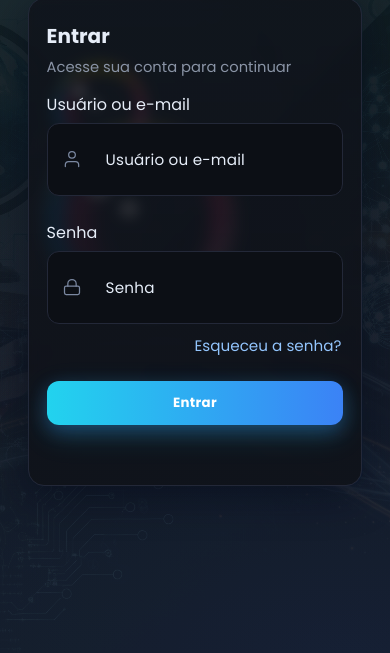
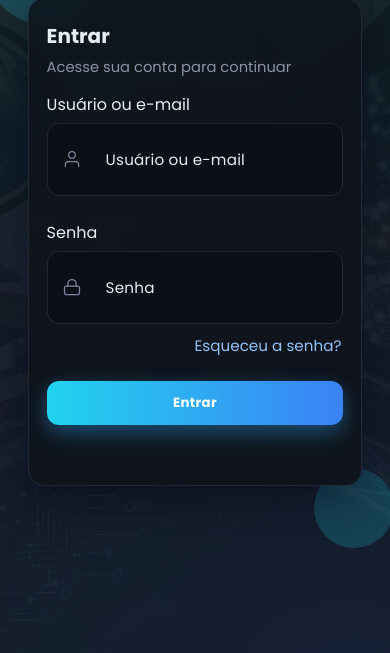
Before and after one commit to marforitheus-a11y/concursando-frontend, a plain HTML site: page index.html in a window 390 px wide. Shown: the part 191-844 px from the top of the page. Drawn offline with Linux system fonts and the light colour scheme; files whose address does not match are found by name.

Commit message:
feat(login): add mobile bubble background (grumpy-squid-93)

```diff
--- a/index.html
+++ b/index.html
@@ -108,61 +108,36 @@
       .logo-box img { height: 44px; }
     }
 
-    /* Uiverse mobile background: "grumpy-squid-93" by Dennyhml (MIT) */
-    .mobile-bubbles { position: fixed; inset: 0; z-index: 0; overflow: hidden; pointer-events: none; display: none; }
-    /* Ensure content sits above animated background on mobile */
-    @media (max-width: 640px) {
-      .mobile-bubbles { display: block; }
-      .login-wrap { position: relative; z-index: 1; }
+    /* Mobile bubble background behind login card (inspired by Uiverse: grumpy-squid-93) */
+    @media (max-width: 420px) {
+      .login-wrap {
+        position: relative;
+        overflow: visible;
+      }
+      .login-wrap::before, .login-wrap::after {
+        content: '';
+        position: absolute;
+        border-radius: 50%;
+        background: var(--accent-2);
+        opacity: 0.2;
+        z-index: -1;
+      }
+      .login-wrap::before {
+        width: 120px;
+        height: 120px;
+        top: -40px;
+        left: -30px;
+      }
+      .login-wrap::after {
+        width: 80px;
+        height: 80px;
+        bottom: -30px;
+        right: -20px;
+      }
     }
-    .mobile-bubbles .bubble {
-      position: absolute;
-      width: 200px; height: 200px; border-radius: 50%;
-      box-shadow: inset 0 0 25px rgba(255, 255, 255, 0.25);
-      --scale: 1;
-      transform: translateY(0) scale(var(--scale));
-      animation: animate_4010 8s ease-in-out infinite;
-    }
-    /* Placement + stagger (adapted from Uiverse code) */
-    .mobile-bubbles .bubble:nth-child(1) { left: 10%; top: 35%; --scale: 1; }
-    .mobile-bubbles .bubble:nth-child(2) { left: -10px; top: -100px; --scale: .45; animation-delay: -4s; }
-    .mobile-bubbles .bubble:nth-child(3) { right: -80px; top: -300px; --scale: .45; animation-delay: -6s; }
-    .mobile-bubbles .bubble:nth-child(4) { left: -120px; bottom: -200px; --scale: .35; animation-delay: -3s; }
-    .mobile-bubbles .bubble:nth-child(5) { left: 0; top: 200px; --scale: .5; animation-delay: -5s; }
-
-    @keyframes animate_4010 {
-      0%, 100% { transform: translateY(-20px) scale(var(--scale)); }
-      50%      { transform: translateY(20px) scale(var(--scale)); }
-    }
-    .mobile-bubbles .bubble::before {
-      content: '';
-      position: absolute; top: 50px; left: 45px;
-      width: 30px; height: 30px; border-radius: 50%;
-      background: #fff; z-index: 10; filter: blur(2px);
-    }
-    .mobile-bubbles .bubble::after {
-      content: '';
-      position: absolute; top: 80px; left: 80px;
-      width: 20px; height: 20px; border-radius: 50%;
-      background: #fff; z-index: 10; filter: blur(2px);
-    }
-    .mobile-bubbles .bubble span { position: absolute; border-radius: 50%; }
-    .mobile-bubbles .bubble span:nth-child(1) { inset: 10px; border-left: 15px solid #0fb4ff; filter: blur(8px); }
-    .mobile-bubbles .bubble span:nth-child(2) { inset: 10px; border-right: 15px solid #ff4484; filter: blur(8px); }
-    .mobile-bubbles .bubble span:nth-child(3) { inset: 10px; border-top: 15px solid #ffeb3b; filter: blur(8px); }
-    .mobile-bubbles .bubble span:nth-child(4) { inset: 30px; border-left: 15px solid #ff4484; filter: blur(12px); }
-    .mobile-bubbles .bubble span:nth-child(5) { inset: 10px; border-bottom: 10px solid #ffffff; filter: blur(8px); transform: rotate(330deg); }
   </style>
 </head>
 <body class="login-body">
-  <!-- Mobile-only animated background (Uiverse: grumpy-squid-93) -->
-  <div class="mobile-bubbles" aria-hidden="true">
-    <div class="bubble"><span></span><span></span><span></span><span></span><span></span></div>
-    <div class="bubble"><span></span><span></span><span></span><span></span><span></span></div>
-    <div class="bubble"><span></span><span></span><span></span><span></span><span></span></div>
-    <div class="bubble"><span></span><span></span><span></span><span></span><span></span></div>
-    <div class="bubble"><span></span><span></span><span></span><span></span><span></span></div>
-  </div>
   <main class="login-wrap" role="main">
     <div class="logo-box" role="img" aria-label="Concursando">
       <img id="app-logo" class="logo-img-header" src="assets/logo.svg" alt="Concursando" />
```
